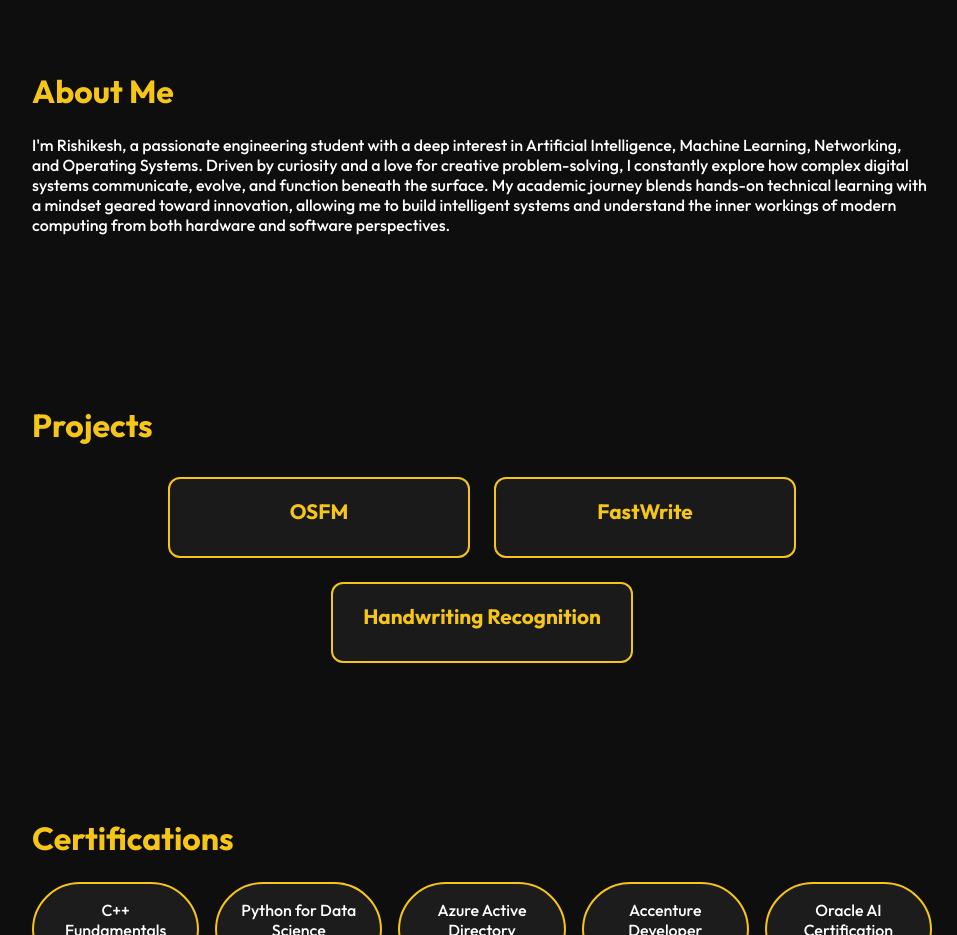
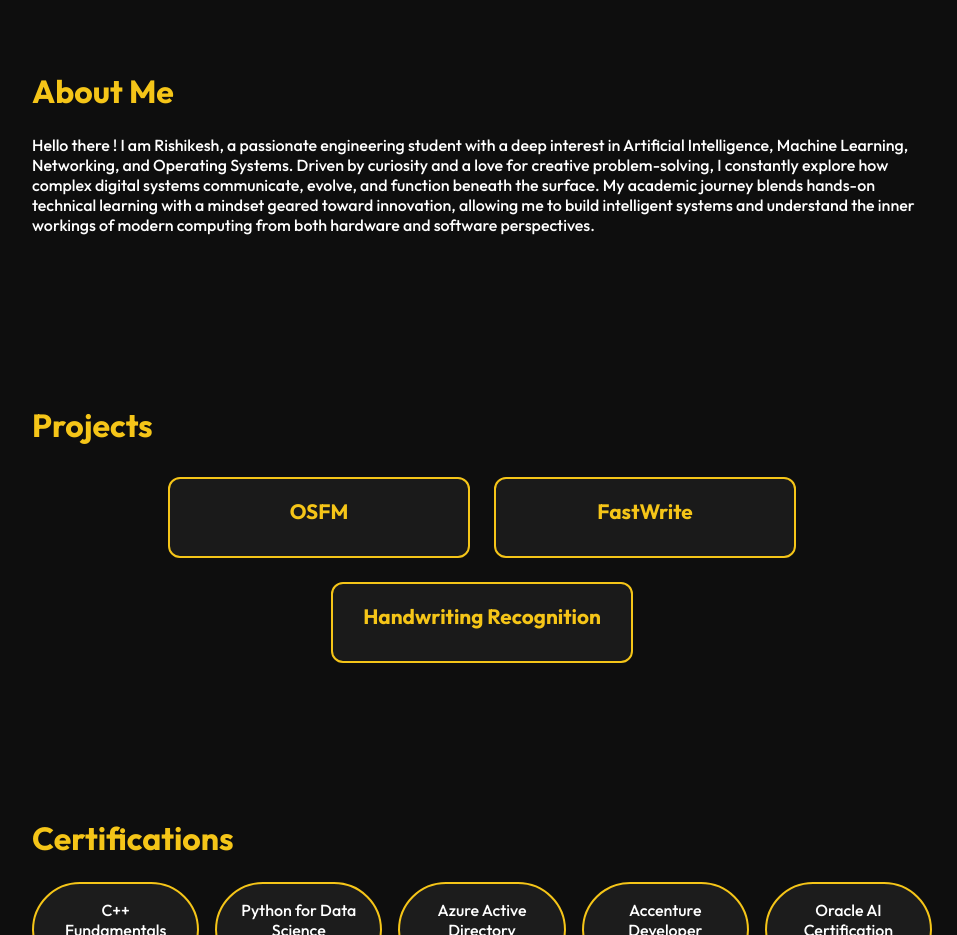
Before and after one commit to RishiSpace/Landing, a plain HTML site: page main.html in a window 1280 px wide. Shown: the part 820-1755 px from the top of the page, without its empty margins (158-1115 px from the left). Drawn offline with Linux system fonts and the light colour scheme; no server answers.

Commit message:
Updated Resume and description

```diff
--- a/main.html
+++ b/main.html
@@ -38,7 +38,7 @@
   <section class="section" id="about">
     <div class="container">
       <h2>About Me</h2>
-      <p>I'm Rishikesh, a passionate engineering student with a deep interest in Artificial Intelligence, Machine Learning, Networking, and Operating Systems. Driven by curiosity and a love for creative problem-solving, I constantly explore how complex digital systems communicate, evolve, and function beneath the surface. My academic journey blends hands-on technical learning with a mindset geared toward innovation, allowing me to build intelligent systems and understand the inner workings of modern computing from both hardware and software perspectives.</p>
+      <p>Hello there ! I am Rishikesh, a passionate engineering student with a deep interest in Artificial Intelligence, Machine Learning, Networking, and Operating Systems. Driven by curiosity and a love for creative problem-solving, I constantly explore how complex digital systems communicate, evolve, and function beneath the surface. My academic journey blends hands-on technical learning with a mindset geared toward innovation, allowing me to build intelligent systems and understand the inner workings of modern computing from both hardware and software perspectives.</p>
     </div>
   </section>
 
```
Also changed, not shown: 1 other file.
